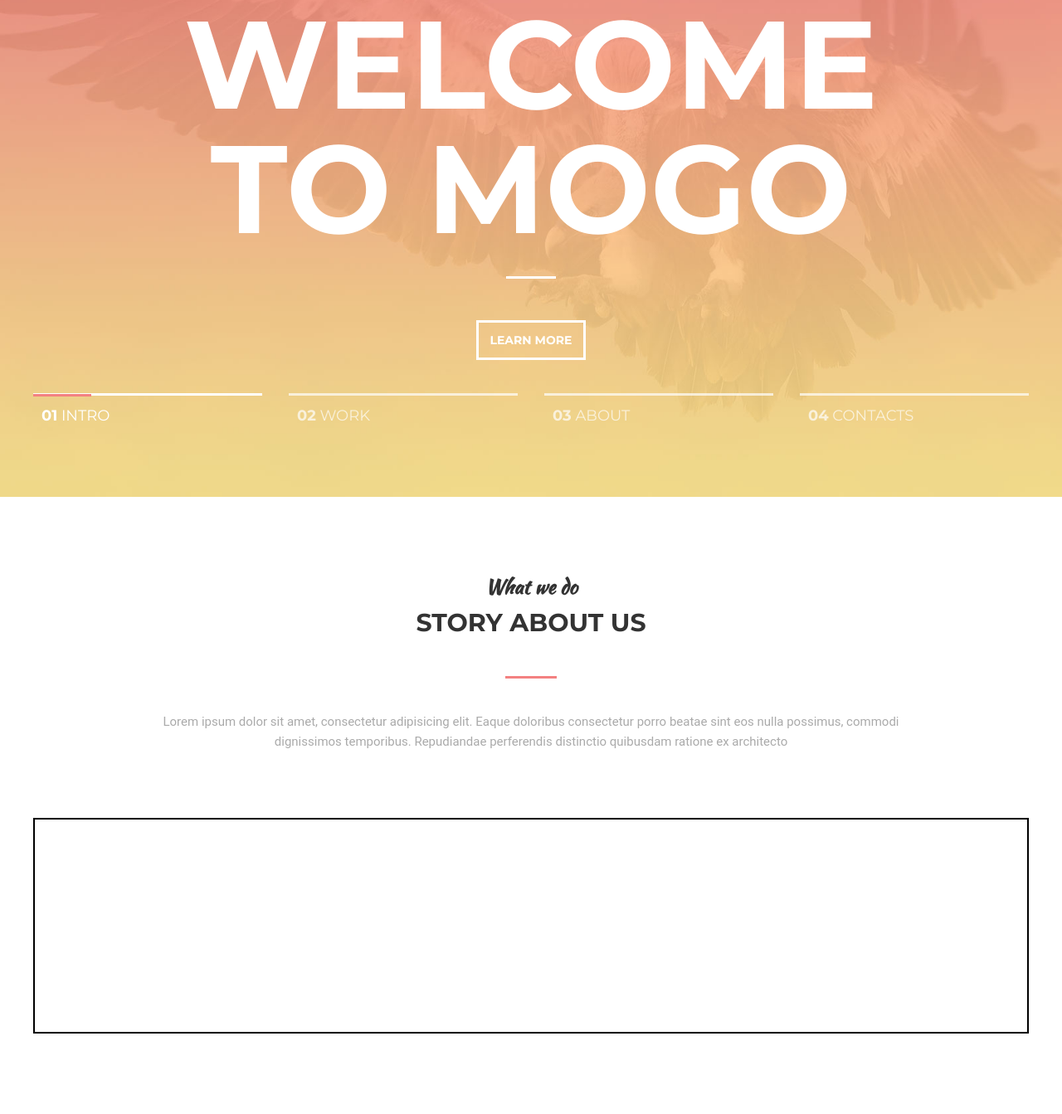
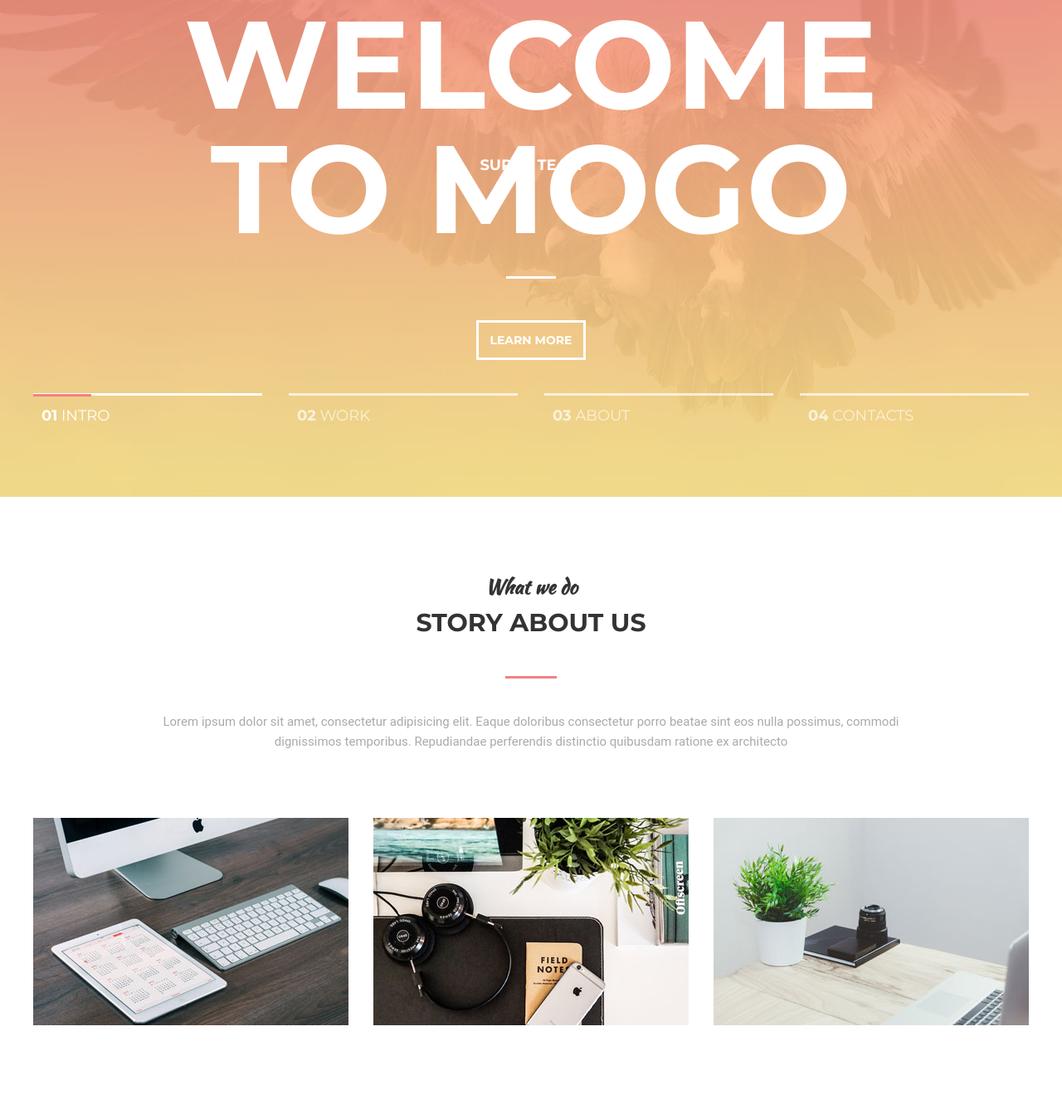
Before and after one commit to denyschornyi/MOGO-PSDmaket-project, a plain HTML site: page index.html in a window 1280 px wide. Shown: the part 201-1544 px from the top of the page at 83% size. Drawn offline with Linux system fonts and the light colour scheme.

Commit message:
new code,  fix photos.   But still need to fixed correctly write position for class .about_item.  Doesn't show "SUPER TEAM"

```diff
--- a/css/style.css
+++ b/css/style.css
@@ -182,29 +182,30 @@ h6 {
 
 /* ABOUT US  ||  SECOND PAGE*/
 
-.container_about{
-       width: 100%;
+.container_about {
+    width: 100%;
     max-width: 1200px;
     margin: 0 auto;
 
 }
 
-.about_title{
+.about_title {
     margin-top: 90px;
 }
-.up_story_about{
+
+.up_story_about {
     font-family: 'Kaushan Script', cursive;
     font-size: 24px;
     text-align: center;
 }
 
-.story_about{
+.story_about {
     text-transform: uppercase;
     font-size: 30px;
     text-align: center;
 }
 
-.story_about::after{
+.story_about::after {
     content: "";
     display: block;
     margin: 40px auto 0;
@@ -213,14 +214,14 @@ h6 {
     background-color: #f38181;
 }
 
-.text_about{
+.text_about {
     width: 100%;
     max-width: 960px;
     margin: 40px auto 80px;
     text-align: center;
 }
 
-.p_about{
+.p_about {
     font-size: 15px;
     font-family: Roboto;
     color: #aaaaaa;
@@ -228,23 +229,58 @@ h6 {
 
 
 /* ABOUT US ITEMS */
-.about_items{
-    width: 100%;
-    max-width: 1210px;
+.about {
+    display: flex;
+    justify-content: space-between;
     margin: 0 auto 110px;
-    height: 260px;
-    border: 2px solid black;
 }
 
+.about_item {
+    width: 380px;
+    position: relative;
+    background-color: #95e1d3;
+}
+
+.about_item:hover .about_img img {
+    opacity: .1;
+}
+
+.about_item:hover .about_img {
+    transform: translate3d(-10px, -10px, 0);
+}
+
+.about_img {
+    transition: transform 1s linear;
+    background: linear-gradient(to bottom, #f38181, #fce38a);
+}
+
+.about_img img {
+    display: block;
+    transition: opacity .2s linear;
+}
+
+.about_text {
+    width: 100%;
+    color: #fff;
+    text-transform: uppercase;
+    font-weight: 700;
+    font-size: 18px;
+    text-align: center;
+    position: absolute;
+    top: 50%;
+    left: 0;
+    z-index: 2;
+    transform: translate3d(0, -50%, 0);
+}
 
 /* STATICS */
-.about_award{
+.about_award {
     width: 100%;
     max-width: 100vw;
     background-color: #95e1d3;
 }
 
-.statics{
+.statics {
     display: flex;
     justify-content: space-between;
     text-align: center;
@@ -252,23 +288,25 @@ h6 {
     margin: 0 auto;
 }
 
-.stat_item{
+.stat_item {
     border-left: 1px solid #b5eae0;
     color: #fff;
     width: 240px;
     padding: 70px 0;
 }
-.stat_count{
+
+.stat_count {
     font-size: 72px;
     font-weight: 600;
     line-height: 1.2;
 }
-.stat_text{
+
+.stat_text {
     text-transform: uppercase;
     font-size: 14px;
     font-weight: 300;
 }
 
-.stat_item:last-child{
+.stat_item:last-child {
     border-right: 1px solid #b5eae0;
 }
--- a/index.html
+++ b/index.html
@@ -39,7 +39,7 @@
         </div>
     </div>
 
-    <div class="container_about" >
+    <div class="container_about">
         <div class="about_title">
             <h4 class="up_story_about">What we do</h4>
             <h3 class="story_about">story about us</h3>
@@ -49,10 +49,29 @@
                 Lorem ipsum dolor sit amet, consectetur adipisicing elit. Eaque doloribus consectetur porro beatae sint eos nulla possimus, commodi dignissimos temporibus. Repudiandae perferendis distinctio quibusdam ratione ex architecto
             </p>
         </div>
-        <div class="about_items">
-            <div class="item_first"></div>
-            <div class="item_second"></div>
-            <div class="item_third"></div>
+
+        <div class="about">
+
+            <div class="about_item">
+                <div class="about_img">
+                    <img src="img/images/images/1.jpg" alt="">
+                </div>
+            </div>
+
+            <div class="about_text">super team</div>
+
+            <div class="about_item">
+                <div class="about_img">
+                    <img src="img/images/images/2.jpg" alt="">
+                </div>
+            </div>
+
+            <div class="about_item">
+                <div class="about_img">
+                    <img src="img/images/images/3.jpg" alt="">
+                </div>
+            </div>
+
         </div>
     </div>
 
@@ -64,7 +83,7 @@
             </div>
             <div class="stat_item">
                 <div class="stat_count">123</div>
-                    <div class="stat_text">Happy Clients</div>
+                <div class="stat_text">Happy Clients</div>
             </div>
             <div class="stat_item">
                 <div class="stat_count">15</div>
```
Also changed, not shown: img/images/images/1.jpg (added), img/images/images/2.jpg (added), img/images/images/3.jpg (added).
